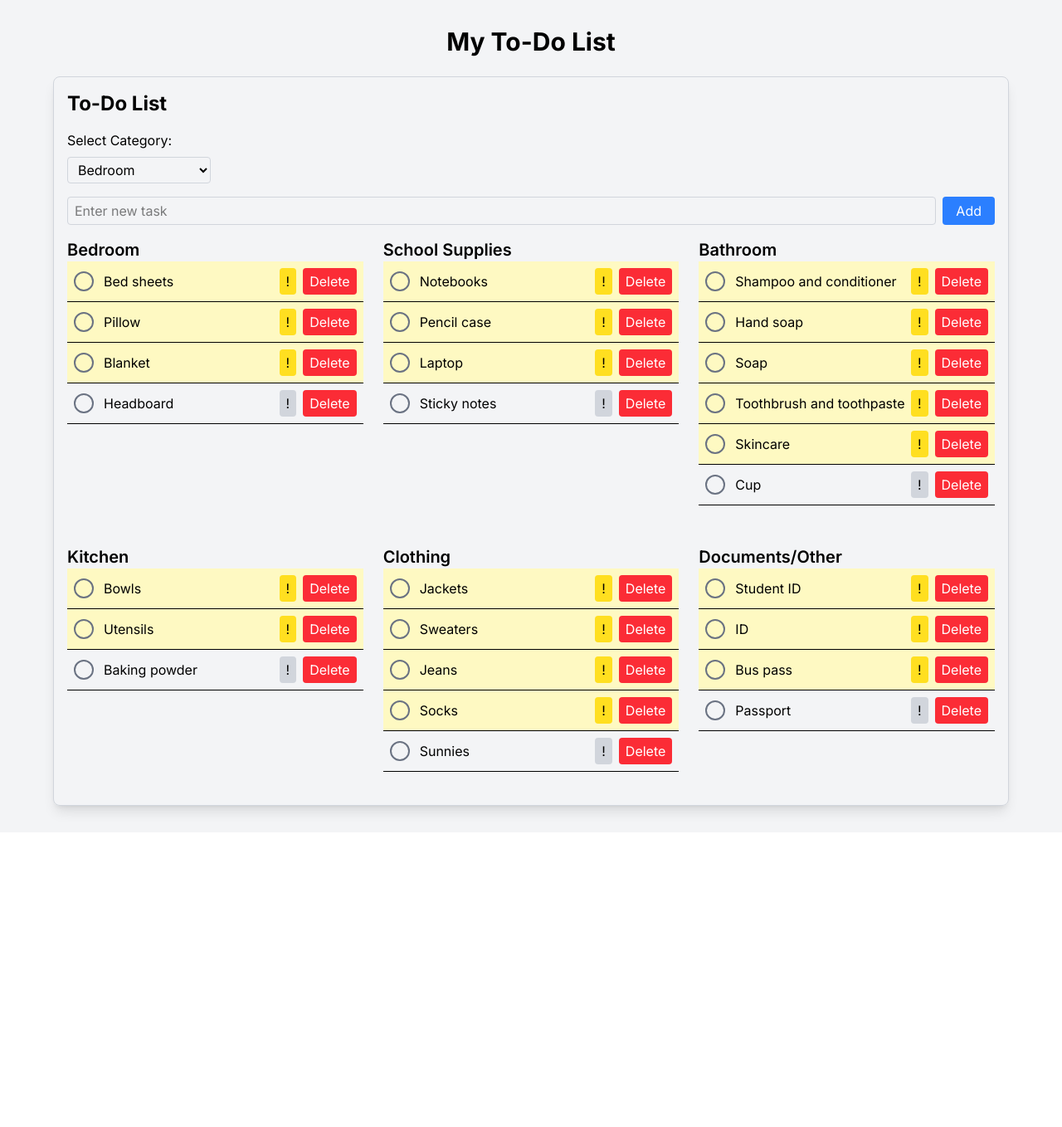
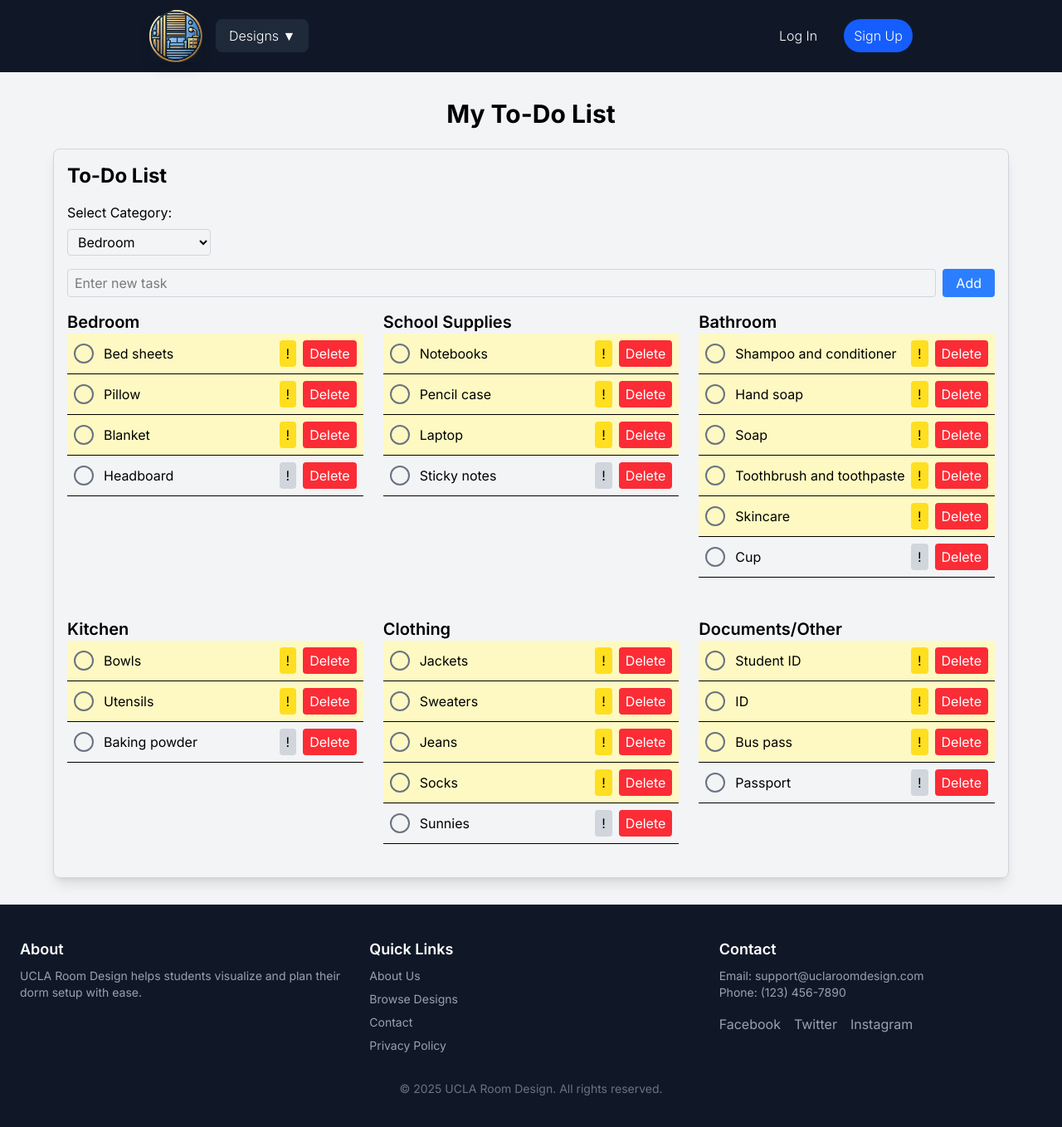
Before and after one commit to chewton2k/UCLADesign, a React (Vite) app in the folder frontend/: page /todo-list in a window 1280 px wide. Shown: the top 1358 px of the page at 83% size. Before the commit the page ends 1003 px from the top, so only its background shows below. Built offline with nearby package versions, Linux system fonts and the light colour scheme.

Commit message:
todo list page update

```diff
--- a/frontend/src/pages/TodoListPage.jsx
+++ b/frontend/src/pages/TodoListPage.jsx
@@ -1,13 +1,21 @@
 import React from 'react';
+import HomePageTop from '../components/HomePageTop';
+import HomePageBottom from "../components/HomePageBottom";
 import TodoListForm from '../components/TodoListForm';
 
-function TodoListPage() {
+const TodoListPage = () => {
     return (
-     <div className="min-h-screen bg-gray-100 p-8">
-       <h1 className="text-3xl font-bold text-center mb-6">My To-Do List</h1>
-       <TodoListForm />
-     </div>
-   );
+        <div>
+            <HomePageTop />
+            <main className="flex-grow">
+            <div className="min-h-screen bg-gray-100 p-8">
+                 <h1 className="text-3xl font-bold text-center mb-6">My To-Do List</h1>
+                 <TodoListForm />
+            </div>
+            </main>
+            <HomePageBottom />
+        </div>
+    );
 }
 
 export default TodoListPage;
```
